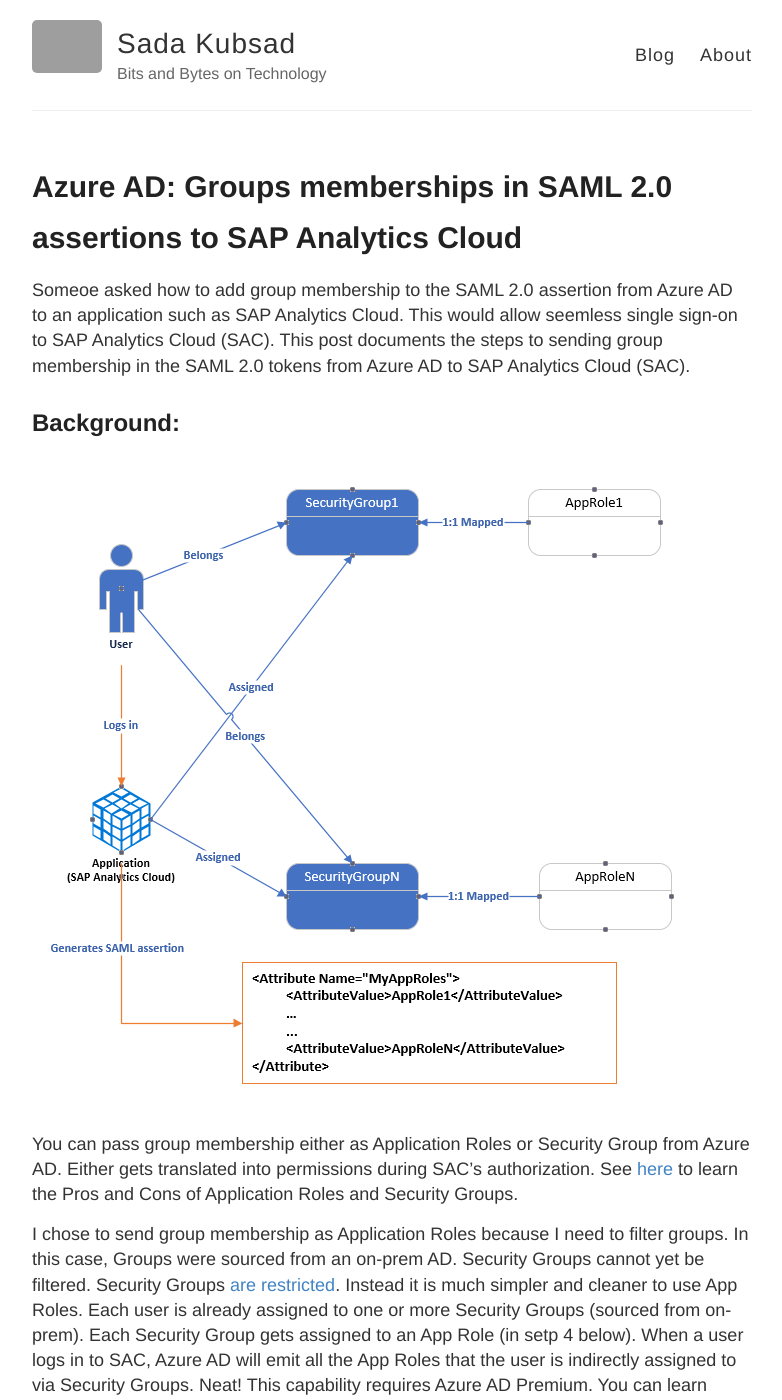
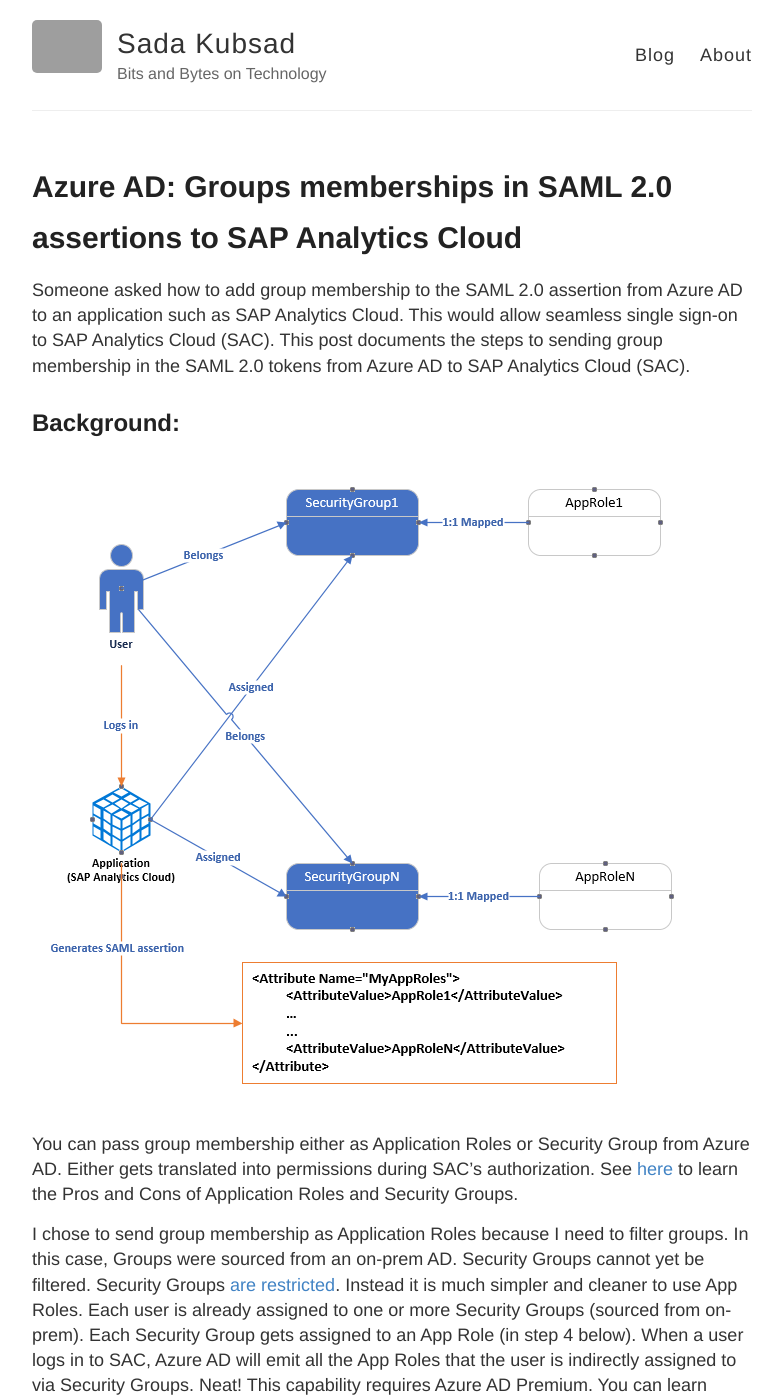
Before and after one commit to sada-kubsad/sada-kubsad.github.io, a Jekyll site: the page built from _posts/2019-02-25-Group-in-SAML-to-SAP.markdown, in a window 1280 px wide and 1400 px high. Shown: the whole window, without its empty margins (248-1030 px from the left). Built offline with Jekyll 4.4.1, drawn with Linux system fonts in a browser that asks for light colours; comment, search, counter and statistics services are not loaded; some of the changed text lies outside the part shown; grey boxes are pictures that could not be loaded.

Commit message:
Spelling checked version

```diff
--- a/_posts/2019-02-25-Group-in-SAML-to-SAP.markdown
+++ b/_posts/2019-02-25-Group-in-SAML-to-SAP.markdown
@@ -7,18 +7,18 @@ categories:
 - SAP
 ---
 
-Someoe asked how to add group membership to the SAML 2.0 assertion from Azure AD to an application such as SAP Analytics Cloud. This would allow seemless single sign-on to SAP Analytics Cloud (SAC). This post documents the steps to sending group membership in the SAML 2.0 tokens from Azure AD to SAP Analytics Cloud (SAC).
+Someone asked how to add group membership to the SAML 2.0 assertion from Azure AD to an application such as SAP Analytics Cloud. This would allow seamless single sign-on to SAP Analytics Cloud (SAC). This post documents the steps to sending group membership in the SAML 2.0 tokens from Azure AD to SAP Analytics Cloud (SAC).
 
 ## Background:
 ![Alt Text](/assets/images/2019-02-25-Group-in-SAML-to-SAP/diagram1.png)
 
-You can pass group membership either as Application Roles or  Security Group from Azure AD. Either gets translated into permissions during SAC's authorization. See [here](https://docs.microsoft.com/en-us/azure/architecture/multitenant-identity/app-roles) to learn the Pros and Cons of Application Roles and Security Groups.
+You can pass group membership either as Application Roles or Security Group from Azure AD. Either gets translated into permissions during SAC's authorization. See [here](https://docs.microsoft.com/en-us/azure/architecture/multitenant-identity/app-roles) to learn the Pros and Cons of Application Roles and Security Groups.
 
-I chose to send group membership as Application Roles because I need to filter groups. In this case, Groups were sourced from an on-prem AD. Security Groups cannot yet be filtered. Security Groups [are restricted](https://docs.microsoft.com/en-us/azure/active-directory/develop/active-directory-claims-mapping#table-2-saml-restricted-claim-set). Instead it is much simpler and cleaner to use App Roles. Each user is already assigned to one or more Security Groups (sourced from on-prem). Each Security Group gets assigned to an App Role (in setp 4 below). When a user logs in to SAC, Azure AD will emit all the App Roles that the user is indirectly assigned to via Security Groups. Neat! This  capability requires Azure AD Premium. You can learn about this capability [here](https://techcommunity.microsoft.com/t5/Azure-Active-Directory-Identity/Azure-Active-Directory-now-with-Group-Claims-and-Application/ba-p/243862)
+I chose to send group membership as Application Roles because I need to filter groups. In this case, Groups were sourced from an on-prem AD. Security Groups cannot yet be filtered. Security Groups [are restricted](https://docs.microsoft.com/en-us/azure/active-directory/develop/active-directory-claims-mapping#table-2-saml-restricted-claim-set). Instead it is much simpler and cleaner to use App Roles. Each user is already assigned to one or more Security Groups (sourced from on-prem). Each Security Group gets assigned to an App Role (in step 4 below). When a user logs in to SAC, Azure AD will emit all the App Roles that the user is indirectly assigned to via Security Groups. Neat! This capability requires Azure AD Premium. You can learn about this capability [here](https://techcommunity.microsoft.com/t5/Azure-Active-Directory-Identity/Azure-Active-Directory-now-with-Group-Claims-and-Application/ba-p/243862)
 
 Note: If groups are to be synched from an on-prem AD, AD Connect should be version 1.1.649.0 & above.
 
-I do not have access to SAC. I'm going to use a [WS-Federation client application](https://github.com/Azure-Samples/active-directory-dotnet-webapp-wsfederation) to mimick the SAC client interaction with Azure AD. See optional step 6 for how to setup and configure SAC client application.
+I do not have access to SAC. I'm going to use a [WS-Federation client application](https://github.com/Azure-Samples/active-directory-dotnet-webapp-wsfederation) to mimic the SAC client interaction with Azure AD. See optional step 6 for how to setup and configure SAC client application.
 
 ## Here are the steps:
 1. Create the application in Azure AD
@@ -189,7 +189,7 @@ Steps:
 3. Configure the sample application
 
 ### 6.1 Get the application's App ID URI
-The App ID URI is a uniquely identifier to the application in  Azure AD.
+The App ID URI is a uniquely identifier to the application in Azure AD.
 
 Fetch the App ID URI from: Portal > App Registration > Settings > Properties > App ID URI
 
@@ -203,7 +203,7 @@ Clone the [WS-Federation client application](https://github.com/Azure-Samples/ac
 ### 6.3 Configure web.config
 Configure the following in the application's Web.config file:
 - ida:Wtrealm key set to the App ID URI.
-App ID URI is auto generated in Setp 1 when you register the application in Azure AD. The App ID URI is a URI that uniquely identifies the application.
+App ID URI is auto generated in Step 1 when you register the application in Azure AD. The App ID URI is a URI that uniquely identifies the application.
 Find the App ID URI under: Portal > App Registration > Settings > Properties > App ID URI and set it to the ida:Wtrealm key in web.config
 
 - ida:AADInstance key is set to the AAD instance. Its value is:
```
Also changed, not shown: other parts of _posts/2019-02-25-Group-in-SAML-to-SAP.markdown (+8 -8 lines), about.md (+2 -2 lines).
